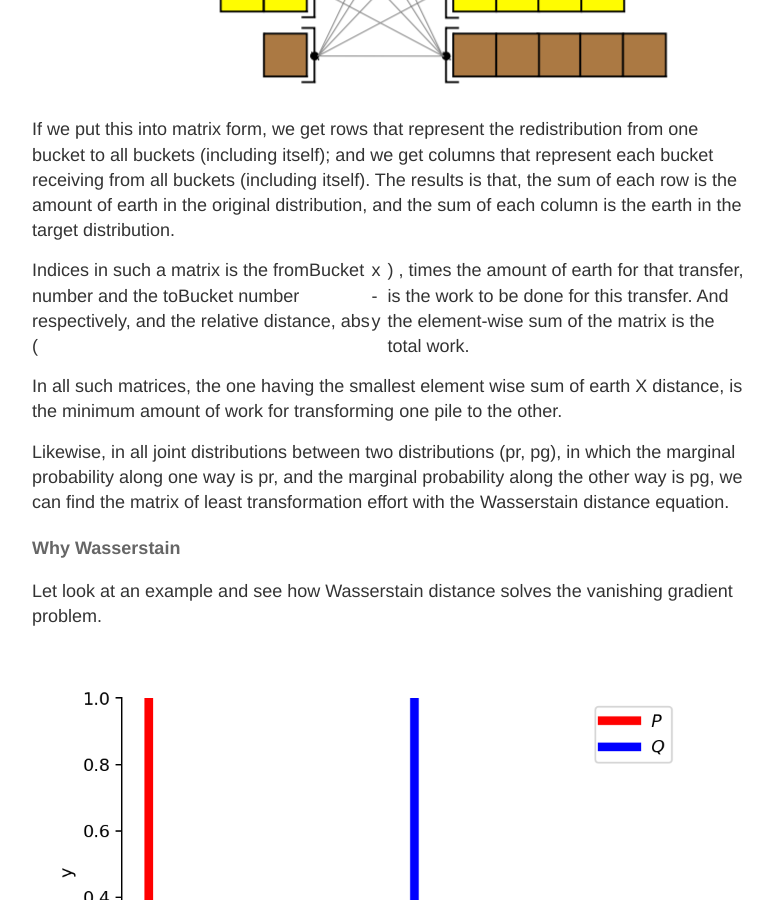
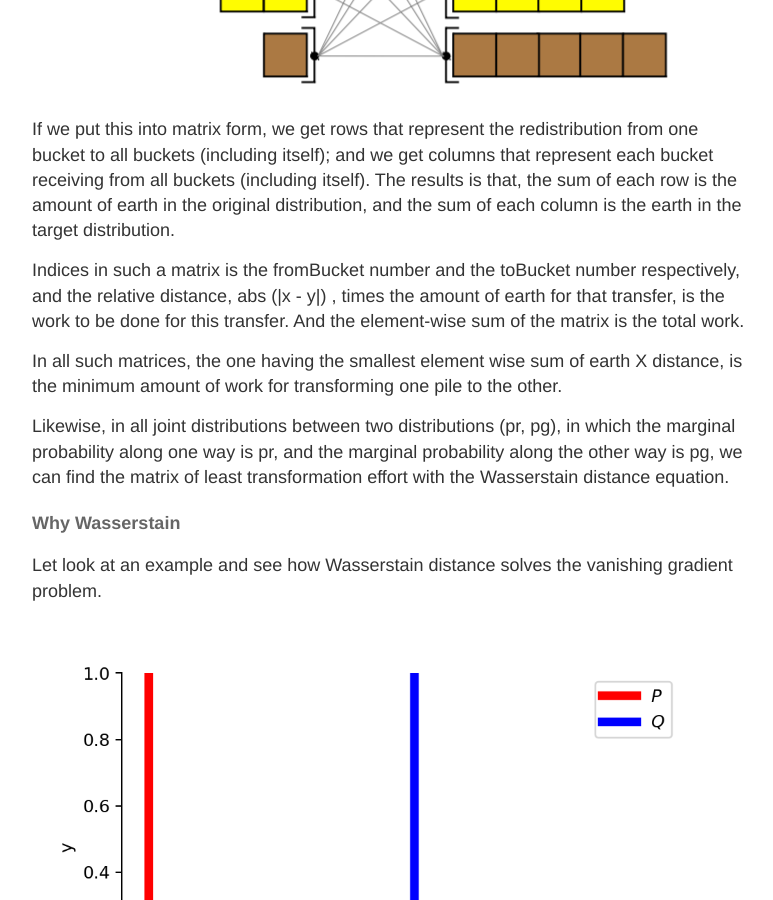
Before and after one commit to zhenjiezhang/zhenjiezhang.github.io, a Jekyll site: the page built from _posts/2020-08-15-ganTextGen.md, in a window 1280 px wide and 900 px high, scrolled down 4053 px. Shown: the whole window, without its empty margins (248-1021 px from the left). Built offline with Jekyll 4.4.1, drawn with Linux system fonts in a browser that asks for light colours.

```diff
--- a/_posts/2020-08-15-ganTextGen.md
+++ b/_posts/2020-08-15-ganTextGen.md
@@ -75,7 +75,7 @@ In the simplified discrete bucket case, we can generalize the earth movement as
 
 If we put this into matrix form, we get rows that represent the redistribution from one bucket to all buckets (including itself); and we get columns that represent each bucket receiving from all buckets (including itself).  The results is that, the sum of each row is the amount of earth in the original distribution, and the sum of each column is the earth in the target distribution.
 
-Indices in such a matrix is the fromBucket number and the toBucket number respectively, and the relative distance, abs (|x - y|) , times the amount of earth for that transfer, is the work to be done for this transfer.  And the element-wise sum of the matrix is the total work.
+Indices in such a matrix is the fromBucket number and the toBucket number respectively, and the relative distance, abs (\|x \- y\|) , times the amount of earth for that transfer, is the work to be done for this transfer.  And the element-wise sum of the matrix is the total work.
 
 In all such matrices, the one having the smallest element wise sum of earth X distance, is the minimum amount of work for transforming one pile to the other.
 
```
